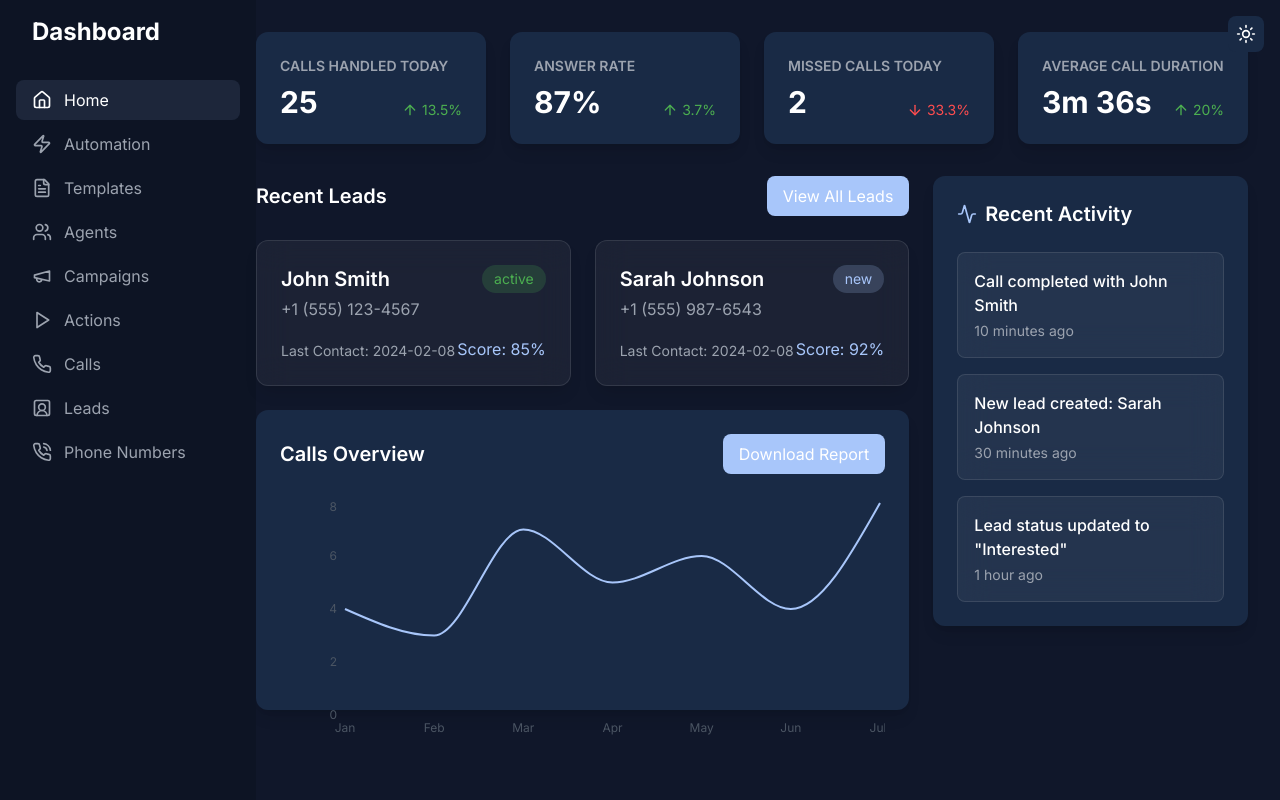
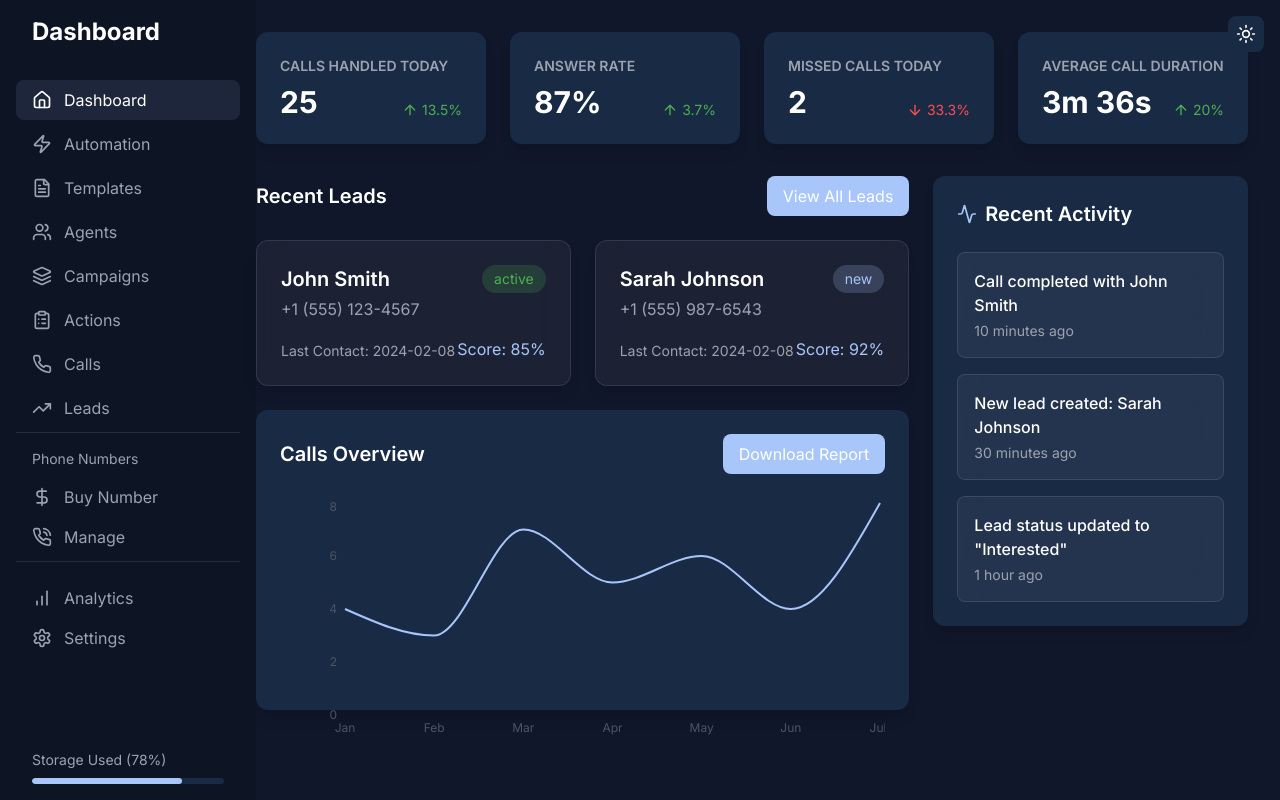
Before and after one commit to gitdevin99/aicallnew, a React (Vite) app: page / in a window 1280 px wide. Built offline with nearby package versions, Linux system fonts and the light colour scheme.

Commit message:
Ensure sidebar elements are consistent
The sidebar should have exactly the same elements as the design.

```diff
--- a/src/components/Sidebar.tsx
+++ b/src/components/Sidebar.tsx
@@ -1,37 +1,98 @@
 
-import { Home, Zap, FileText, Users, Megaphone, Play, Phone, UserSquare2, PhoneCall } from "lucide-react";
+import {
+  Home,
+  Zap,
+  FileText,
+  Users,
+  Layers,
+  ClipboardList,
+  Phone,
+  TrendingUp,
+  PhoneCall,
+  DollarSign,
+  Settings,
+  BarChart
+} from "lucide-react";
 import { Link } from "react-router-dom";
 
-const menuItems = [
-  { icon: Home, label: "Home", href: "/" },
+const mainMenuItems = [
+  { icon: Home, label: "Dashboard", href: "/" },
   { icon: Zap, label: "Automation", href: "/automation" },
   { icon: FileText, label: "Templates", href: "/templates" },
   { icon: Users, label: "Agents", href: "/agents" },
-  { icon: Megaphone, label: "Campaigns", href: "/campaigns" },
-  { icon: Play, label: "Actions", href: "/actions" },
+  { icon: Layers, label: "Campaigns", href: "/campaigns" },
+  { icon: ClipboardList, label: "Actions", href: "/actions" },
   { icon: Phone, label: "Calls", href: "/calls" },
-  { icon: UserSquare2, label: "Leads", href: "/leads" },
-  { icon: PhoneCall, label: "Phone Numbers", href: "/phone-numbers" },
+  { icon: TrendingUp, label: "Leads", href: "/leads" },
+];
+
+const phoneNumberItems = [
+  { icon: DollarSign, label: "Buy Number", href: "/buy-number" },
+  { icon: PhoneCall, label: "Manage", href: "/manage-numbers" },
+];
+
+const bottomMenuItems = [
+  { icon: BarChart, label: "Analytics", href: "/analytics" },
+  { icon: Settings, label: "Settings", href: "/settings" },
 ];
 
 export const Sidebar = () => {
   return (
-    <div className="w-64 h-screen bg-navy-dark p-4 fixed left-0 top-0 animate-fade-in">
+    <div className="w-64 h-screen bg-navy-dark p-4 fixed left-0 top-0 animate-fade-in flex flex-col">
       <div className="mb-8">
         <h1 className="text-2xl font-bold text-white px-4">Dashboard</h1>
       </div>
-      <nav className="space-y-1">
-        {menuItems.map((item) => (
+
+      {/* Main Menu */}
+      <nav className="space-y-1 flex-1">
+        {mainMenuItems.map((item) => (
           <Link
             key={item.label}
             to={item.href}
-            className={`nav-link ${item.label === "Home" ? "active" : ""}`}
+            className={`nav-link ${item.label === "Dashboard" ? "active" : ""}`}
           >
             <item.icon size={20} />
             <span>{item.label}</span>
           </Link>
         ))}
+
+        {/* Phone Numbers Section with Divider */}
+        <div className="pt-4 mt-4 border-t border-white/10">
+          <h2 className="text-gray-400 px-4 mb-2 text-sm">Phone Numbers</h2>
+          {phoneNumberItems.map((item) => (
+            <Link
+              key={item.label}
+              to={item.href}
+              className="nav-link"
+            >
+              <item.icon size={20} />
+              <span>{item.label}</span>
+            </Link>
+          ))}
+        </div>
+
+        {/* Bottom Menu Items with Divider */}
+        <div className="pt-4 mt-4 border-t border-white/10">
+          {bottomMenuItems.map((item) => (
+            <Link
+              key={item.label}
+              to={item.href}
+              className="nav-link"
+            >
+              <item.icon size={20} />
+              <span>{item.label}</span>
+            </Link>
+          ))}
+        </div>
       </nav>
+
+      {/* Storage Indicator */}
+      <div className="mt-4 px-4">
+        <p className="text-gray-400 text-sm mb-2">Storage Used (78%)</p>
+        <div className="w-full h-1.5 bg-navy-light rounded-full overflow-hidden">
+          <div className="h-full w-[78%] bg-accent-blue rounded-full"></div>
+        </div>
+      </div>
     </div>
   );
 };
```
